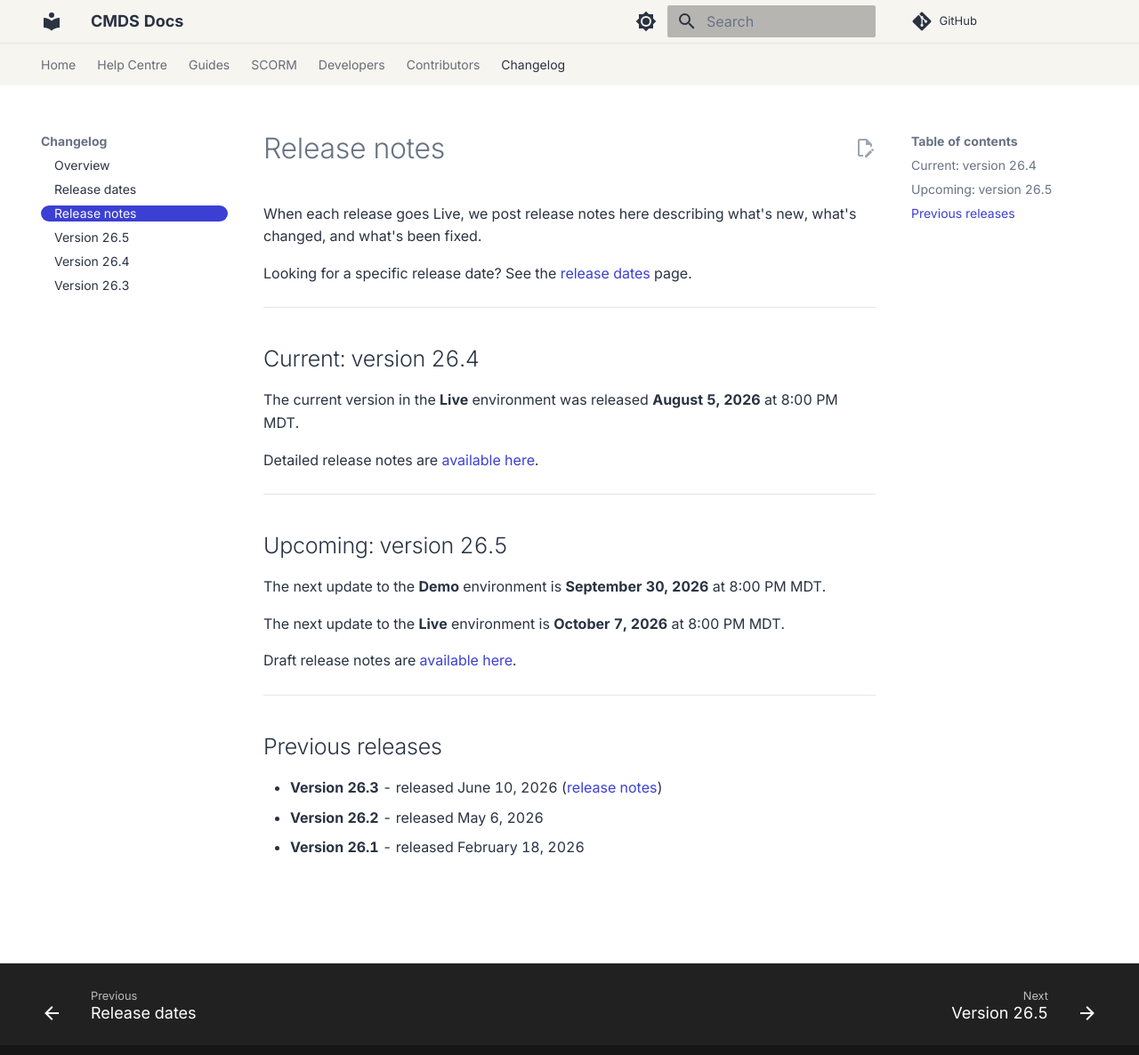
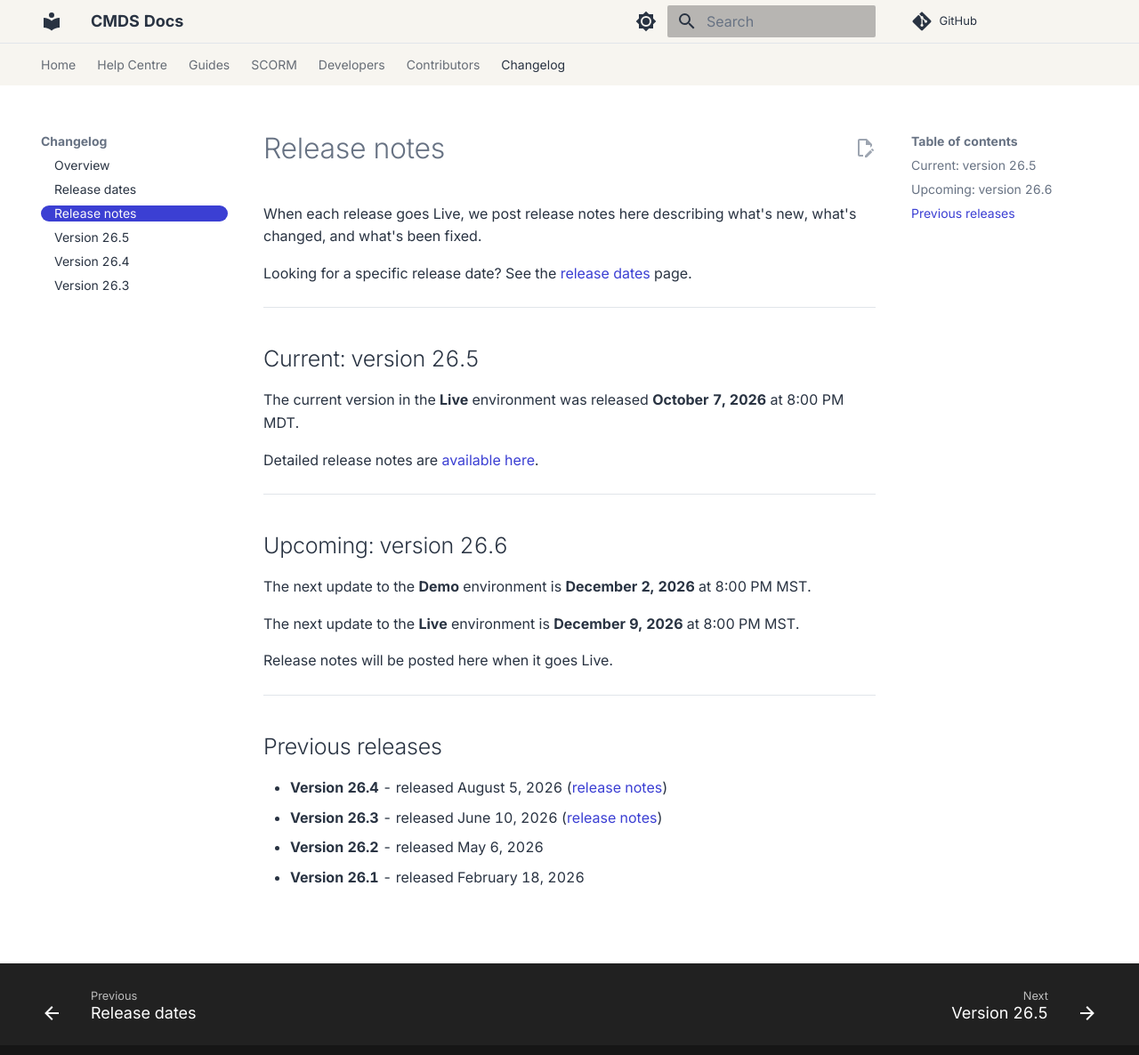
Before and after one commit to cmds-app/docs, an MkDocs documentation site: the page built from docs/changelog/release-notes.md, in a window 1280 px wide and 1199 px high. Shown: the top 1186 px of the window at 89% size. Built offline with MkDocs 1.6.1 and Material for MkDocs 9.7.7, drawn with Linux system fonts in a browser that asks for light colours; comment, search, counter and statistics services are not loaded.

Commit message:
docs(changelog): mark version 26.5 current
Version 26.5 went Live on October 7, 2026 as scheduled, and the
changelog still showed 26.4 as current and 26.5 as upcoming. Version
26.6 is now the upcoming release.

```diff
--- a/docs/changelog/release-notes.md
+++ b/docs/changelog/release-notes.md
@@ -6,26 +6,27 @@ Looking for a specific release date? See the [release dates](release-dates.md) p
 
 ---
 
-## Current: version 26.4
+## Current: version 26.5
 
-The current version in the **Live** environment was released **August 5, 2026** at 8:00 PM MDT.
+The current version in the **Live** environment was released **October 7, 2026** at 8:00 PM MDT.
 
-Detailed release notes are [available here](version-26-4.md).
+Detailed release notes are [available here](version-26-5.md).
 
 ---
 
-## Upcoming: version 26.5
+## Upcoming: version 26.6
 
-The next update to the **Demo** environment is **September 30, 2026** at 8:00 PM MDT.
+The next update to the **Demo** environment is **December 2, 2026** at 8:00 PM MST.
 
-The next update to the **Live** environment is **October 7, 2026** at 8:00 PM MDT.
+The next update to the **Live** environment is **December 9, 2026** at 8:00 PM MST.
 
-Draft release notes are [available here](version-26-5.md).
+Release notes will be posted here when it goes Live.
 
 ---
 
 ## Previous releases
 
+- **Version 26.4** - released August 5, 2026 ([release notes](version-26-4.md))
 - **Version 26.3** - released June 10, 2026 ([release notes](version-26-3.md))
 - **Version 26.2** - released May 6, 2026
 - **Version 26.1** - released February 18, 2026
```
Also changed, not shown: docs/changelog/release-dates.md (+2 -2 lines), docs/changelog/version-26-5.md (+1 -1 lines).
